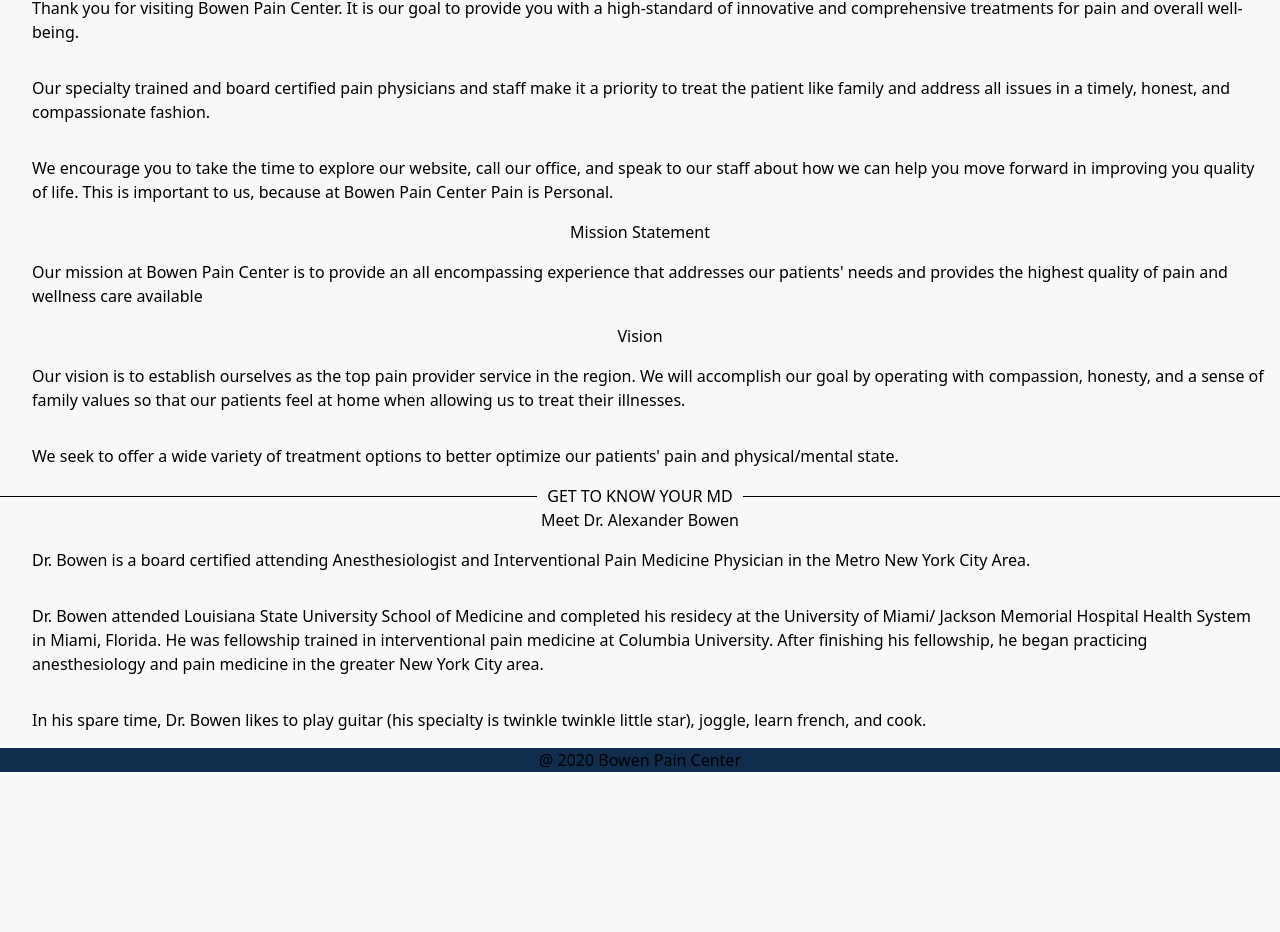
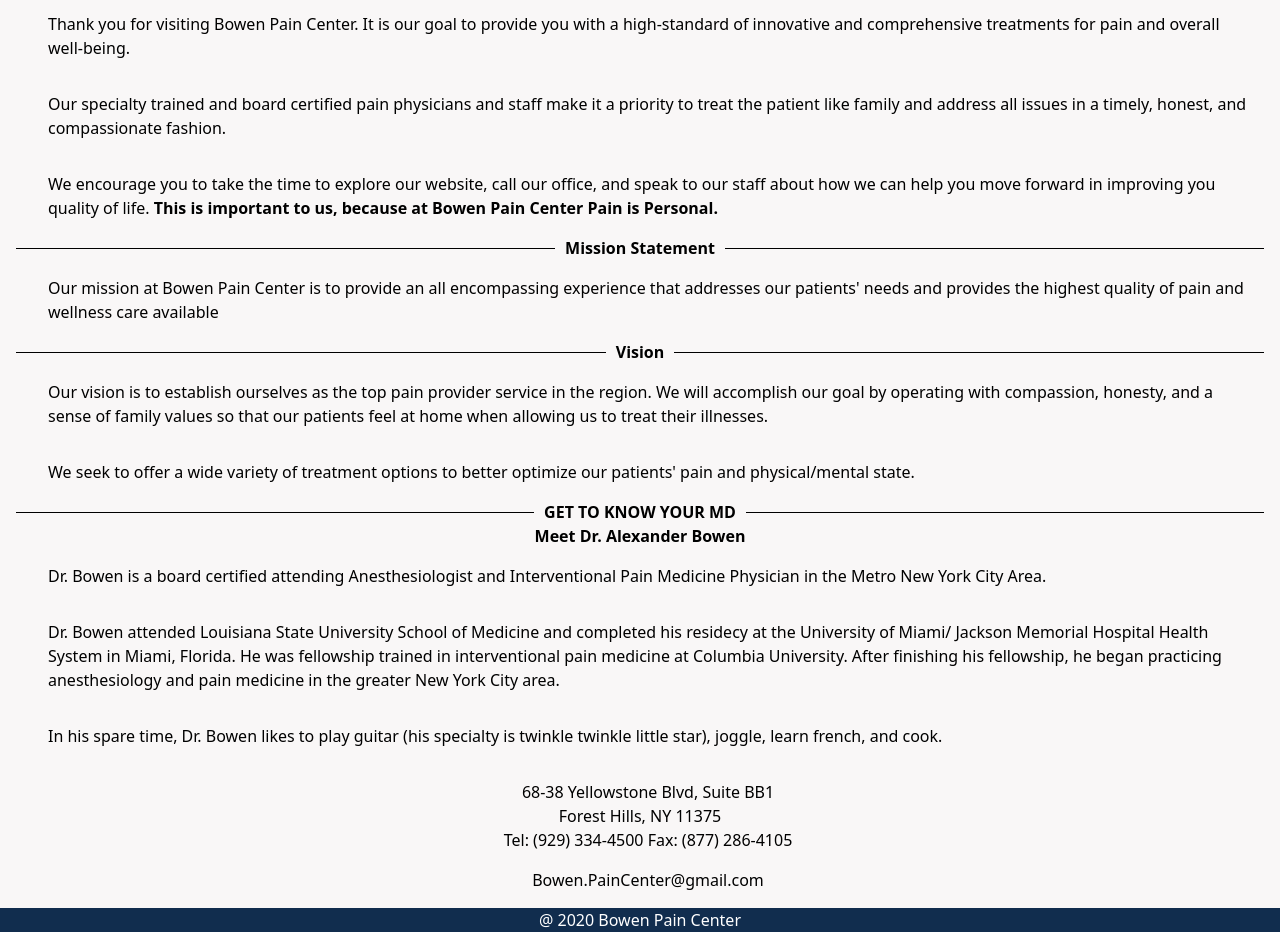
Before and after one commit to federicodez/bpc, a Next.js app: page / in a window 1280 px wide. Shown: the part 184-1116 px from the top of the page. Before the commit the page ends 956 px from the top, so only its background shows below. Built offline with nearby package versions, Linux system fonts and the light colour scheme; no server answers; the database is empty.

Commit message:
added location and contact info and changed styling

```diff
--- a/src/app/page.tsx
+++ b/src/app/page.tsx
@@ -1,11 +1,10 @@
 import { prisma } from "@/db";
 
 export default async function Home() {
-  const patients = await prisma.patient.findMany();
-  console.log(patients);
+  // const patients = await prisma.patient.findMany();
   return (
     <>
-      <div>
+      <div className="container mx-auto p-4">
         <p className="ml-4 p-4">
           Thank you for visiting Bowen Pain Center. It is our goal to provide
           you with a high-standard of innovative and comprehensive treatments
@@ -19,16 +18,19 @@
         <p className="ml-4 p-4">
           We encourage you to take the time to explore our website, call our
           office, and speak to our staff about how we can help you move forward
-          in improving you quality of life. This is important to us, because at
-          Bowen Pain Center Pain is Personal.
+          in improving you quality of life.{" "}
+          <strong>
+            This is important to us, because at Bowen Pain Center Pain is
+            Personal.
+          </strong>
         </p>
-        <h3 className="text-center">Mission Statement</h3>
+        <h1 className="text-center font-bold">Mission Statement</h1>
         <p className="ml-4 p-4">
           Our mission at Bowen Pain Center is to provide an all encompassing
           experience that addresses our patients' needs and provides the highest
           quality of pain and wellness care available
         </p>
-        <h3 className="text-center">Vision</h3>
+        <h1 className="text-center font-bold">Vision</h1>
         <p className="ml-4 p-4">
           Our vision is to establish ourselves as the top pain provider service
           in the region. We will accomplish our goal by operating with
@@ -39,8 +41,8 @@
           We seek to offer a wide variety of treatment options to better
           optimize our patients' pain and physical/mental state.
         </p>
-        <h1 className="text-center">GET TO KNOW YOUR MD</h1>
-        <h3 className="text-center">Meet Dr. Alexander Bowen</h3>
+        <h1 className="text-center font-bold">GET TO KNOW YOUR MD</h1>
+        <h3 className="text-center font-bold">Meet Dr. Alexander Bowen</h3>
         <p className="ml-4 p-4">
           Dr. Bowen is a board certified attending Anesthesiologist and
           Interventional Pain Medicine Physician in the Metro New York City
@@ -59,7 +61,15 @@
           twinkle twinkle little star), joggle, learn french, and cook.
         </p>
       </div>
-      <footer className="text-center">@ 2020 Bowen Pain Center</footer>
+      <p className="ml-4 text-center">68-38 Yellowstone Blvd, Suite BB1</p>
+      <p className="text-center">Forest Hills, NY 11375</p>
+      <p className="ml-4 text-center">
+        Tel: (929) 334-4500 Fax: (877) 286-4105
+      </p>
+      <p className="ml-4 p-4 text-center">Bowen.PainCenter@gmail.com</p>
+      <footer className="text-center text-white">
+        @ 2020 Bowen Pain Center
+      </footer>
     </>
   );
 }
```
